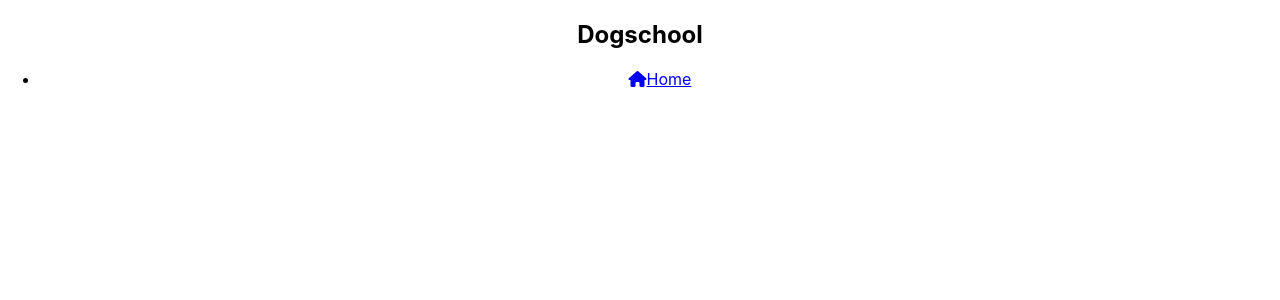
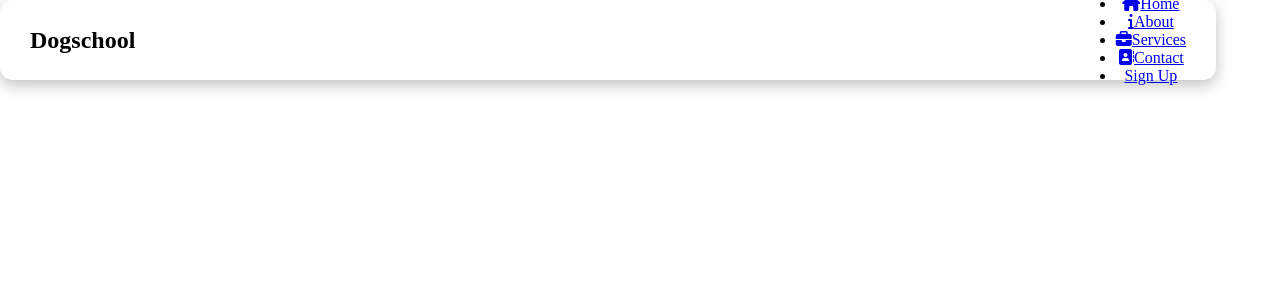
Before and after one commit to Merszi/ReactWebsite, a React (Create React App) app in the folder reactwebsite/: page / in a window 1280 px wide. Shown: the top 300 px of the page. Built offline with nearby package versions, Linux system fonts and the light colour scheme.

Commit message:
menuitems

```diff
--- /dev/null
+++ b/reactwebsite/src/components/Menu.js
@@ -0,0 +1,31 @@
+export const Menu = [
+    {
+        title : "Home",
+        url : "/",
+        cName : "nav-links",
+        icon : "fa-solid fa-house"
+    },
+    {
+        title : "About",
+        url : "/about",
+        cName : "nav-links",
+        icon : "fa-solid fa-info"
+    },
+    {
+        title : "Services",
+        url : "/services",
+        cName : "nav-links",
+        icon : "fa-solid fa-briefcase"
+    },
+    {
+        title : "Contact",
+        url : "/contact",
+        cName : "nav-links",
+        icon : "fa-solid fa-address-book"
+    },
+    {
+        title : "Sign Up",
+        url : "/signup",
+        icon : "nav-links-mobile"
+    },
+]
--- a/reactwebsite/src/components/Navbar.css
+++ b/reactwebsite/src/components/Navbar.css
@@ -0,0 +1,10 @@
+.NavbarItems{
+    display: flex;
+    justify-content: space-between;
+    align-items: center;
+    padding: 0 30px;
+    box-shadow: 0 5px 15px 0 rgba(0, 0, 0, .25);
+    width: 95%;
+    height: 80px;
+    border-radius: 13px;
+}
--- a/reactwebsite/src/components/Navbar.js
+++ b/reactwebsite/src/components/Navbar.js
@@ -1,5 +1,6 @@
 import { Component } from "react";
 import "./Navbar.css";
+import { Menu } from "./Menu";
 
 class Navbar extends Component {
     render() {
@@ -8,11 +9,15 @@ class Navbar extends Component {
                 <h1 className="navbar-logo">Dogschool</h1>
 
                 <ul className="nav-menu">
-                    <li>
-                        <a href="/">
-                        <i className="fa-solid fa-house"></i>Home
-                        </a>
-                    </li>
+                    {Menu.map((item, index) => {
+                       return(
+                        <li key={index}>
+                            <a href="/">
+                            <i className={item.icon}></i>{item.title}
+                            </a>
+                        </li>
+                       )
+                    })}
                 </ul>
             </nav>
         )
--- a/reactwebsite/src/index.css
+++ b/reactwebsite/src/index.css
@@ -1,13 +1,9 @@
-body {
+*{
   margin: 0;
-  font-family: -apple-system, BlinkMacSystemFont, 'Segoe UI', 'Roboto', 'Oxygen',
-    'Ubuntu', 'Cantarell', 'Fira Sans', 'Droid Sans', 'Helvetica Neue',
-    sans-serif;
-  -webkit-font-smoothing: antialiased;
-  -moz-osx-font-smoothing: grayscale;
+  padding: 0;
+  box-sizing: border-box;
 }
 
-code {
-  font-family: source-code-pro, Menlo, Monaco, Consolas, 'Courier New',
-    monospace;
+.App {
+  text-align: center;
 }
```
